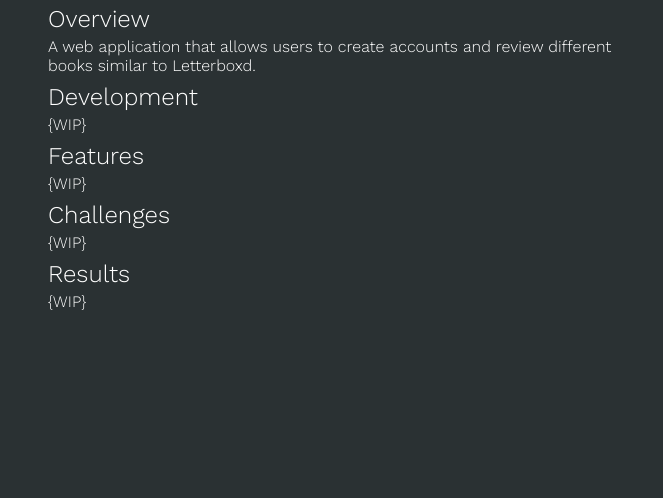
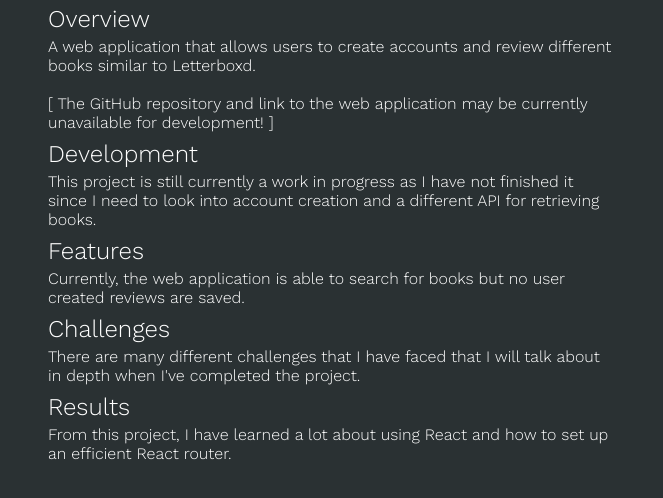
Before and after one commit to lukelyall/blog, a plain HTML site: page projects/credenza.html in a window 1280 px wide. Shown: the part 188-686 px from the top of the page, without its empty margins (308-971 px from the left). Drawn offline with nearby package versions, Linux system fonts and the light colour scheme.

Commit message:
projects update

```diff
--- a/projects/credenza.html
+++ b/projects/credenza.html
@@ -21,35 +21,37 @@
             <section>
               <p class="sub-title">Overview</p>
               <p class="text-block">
-                A web application that allows users to create accounts and review different books similar to Letterboxd.
+                A web application that allows users to create accounts and review different books similar to Letterboxd.<br><br> [ The GitHub repository and link to
+                the web application may be currently unavailable for development! ]
               </p>
             </section>
 
             <section>
               <p class="sub-title">Development</p>
               <p class="text-block">
-                {WIP}
+                This project is still currently a work in progress as I have not finished it since I need to look into account creation and
+                a different API for retrieving books.
               </p>
             </section>
 
             <section>
               <p class="sub-title">Features</p>
               <p class="text-block">
-                {WIP}
+                Currently, the web application is able to search for books but no user created reviews are saved.
               </p>
             </section>
 
             <section>
               <p class="sub-title">Challenges</p>
               <p class="text-block">
-                {WIP}
+                There are many different challenges that I have faced that I will talk about in depth when I've completed the project.
               </p>
             </section>
 
             <section>
               <p class="sub-title">Results</p>
               <p class="text-block">
-                {WIP}
+                From this project, I have learned a lot about using React and how to set up an efficient React router.
               </p>
             </section>
           </div>
```
Also changed, not shown: projects/encryption-challenge.html (+7 -4 lines), projects/guitar-controller.html (+7 -4 lines).
